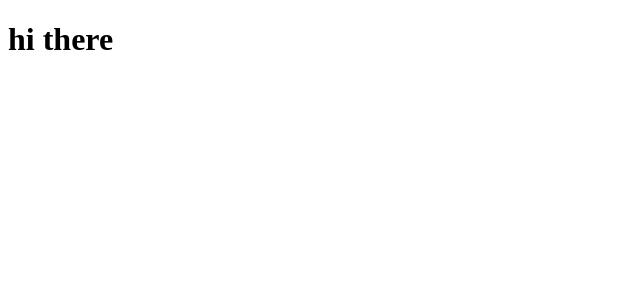
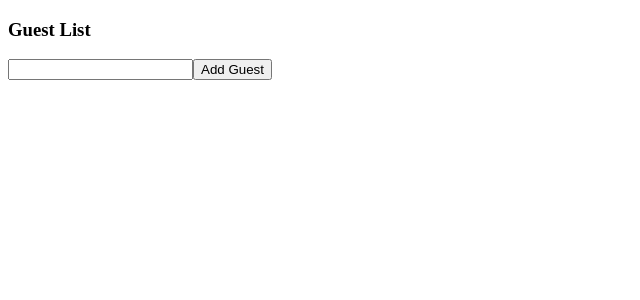
Before and after one commit to rparias/react-ts, a React (Create React App) app: page / in a window 1280 px wide. Shown: the top 300 px of the page, without its empty margins (0-640 px from the left). Built offline with nearby package versions, Linux system fonts and the light colour scheme.

Commit message:
Adds names to guest list using types and state, setState is async

```diff
--- a/src/index.tsx
+++ b/src/index.tsx
@@ -1,7 +1,12 @@
 import ReactDOM from "react-dom";
+import GuestList from "./state/GuestList";
 
 const App = () => {
-  return <div><h1>hi there</h1></div>
+  return (
+  <div>
+    <GuestList />
+  </div>
+  )
 }
 
 ReactDOM.render(<App/>, document.getElementById('root'))
--- /dev/null
+++ b/src/react-app-env.d.ts
@@ -0,0 +1 @@
+/// <reference types="react-scripts" />
--- /dev/null
+++ b/src/state/GuestList.tsx
@@ -0,0 +1,26 @@
+import { useState } from "react";
+
+const GuestList: React.FC = () => {
+  const [name, setName] = useState('');
+  const [guests, setGuests] = useState<string[]>([]);
+
+  const onClick = () => {
+    setName('');
+    setGuests([...guests, name]);
+  }
+
+  return (
+    <div>
+      <h3>Guest List</h3>
+      <ul>
+        {guests.map(guest => (
+          <li key={guest}>{guest}</li>
+        ))}
+      </ul>
+      <input type="text" value={name} onChange={e => setName(e.target.value)}/>
+      <button onClick={onClick}>Add Guest</button>
+    </div>
+  )
+}
+
+export default GuestList;
```
